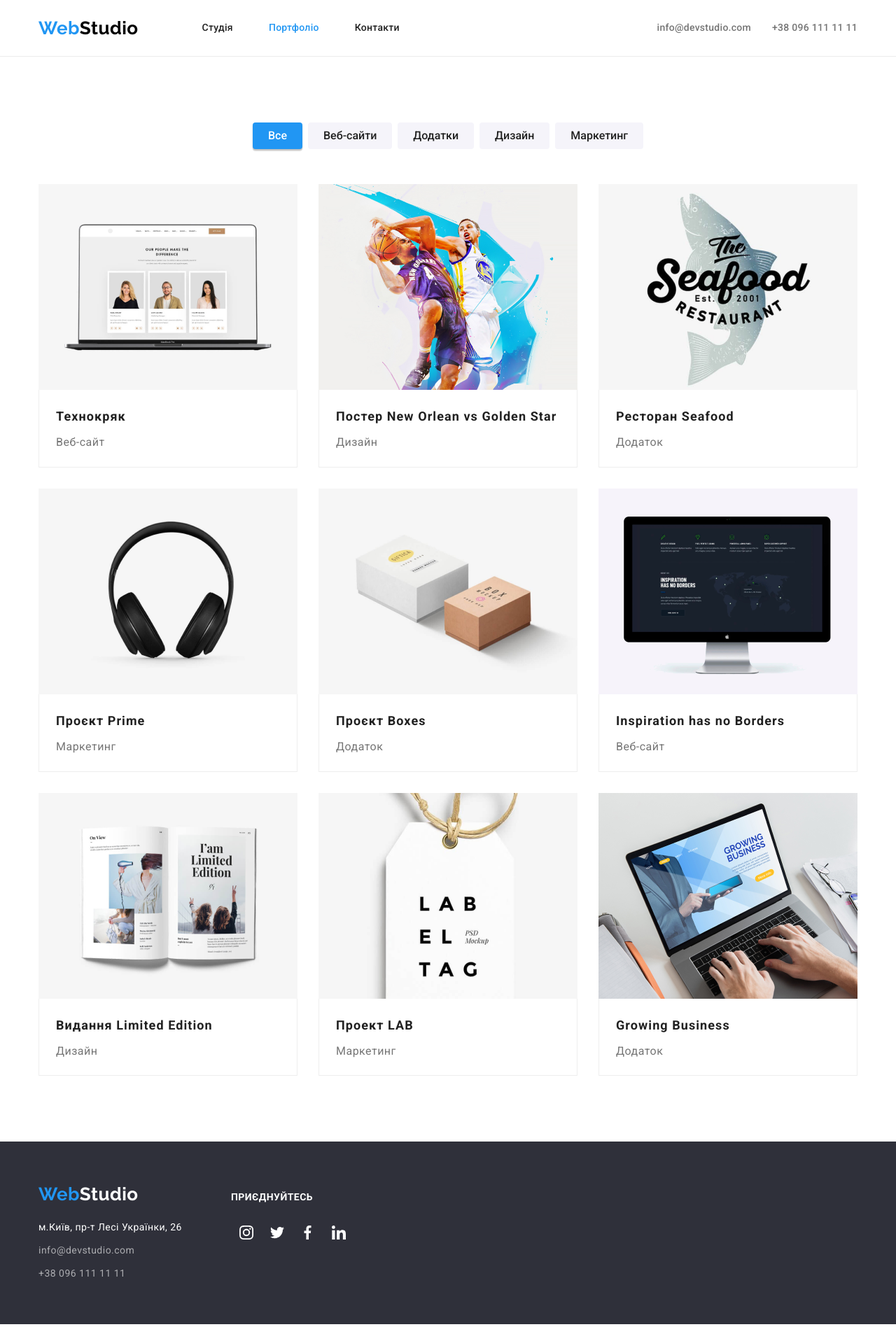
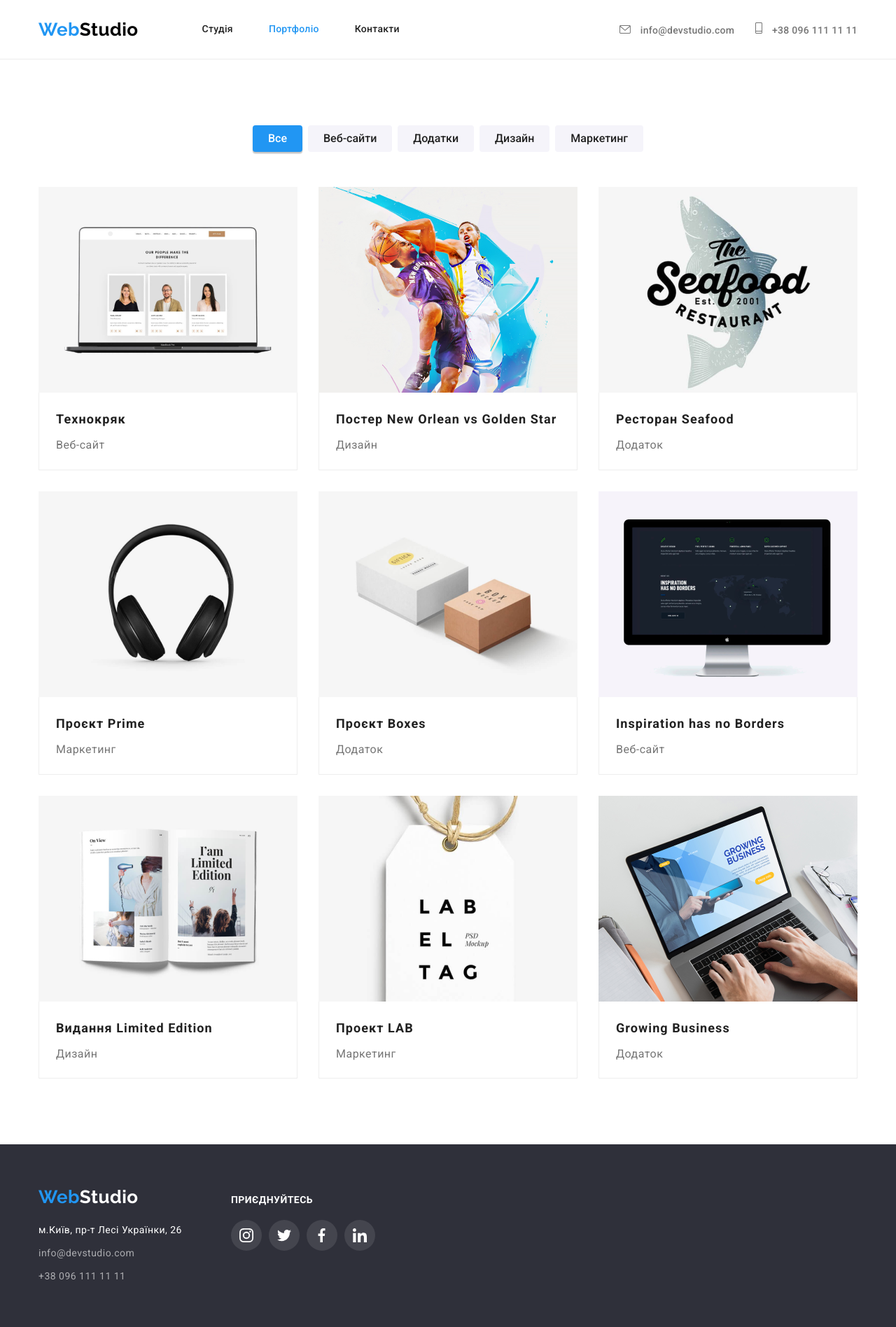
Before and after one commit to bekirmamediev/Homework-4, a plain HTML site: page portfolio.html in a window 1280 px wide. Shown: the whole page at 70% size. Drawn offline with nearby package versions, Linux system fonts and the light colour scheme.

Commit message:
Update portfolio.html

```diff
--- a/portfolio.html
+++ b/portfolio.html
@@ -29,8 +29,16 @@
         </nav>
 
         <ul class="contacts list">
-            <li class="item"><a class="contact-link" href="mailto:info@devstudio.com">info@devstudio.com</a></li>
-            <li class="item"><a class="contact-link" href="tel:+380961111111">+38 096 111 11 11</a></li>
+            <li class="item"><a class="contact-link" href="mailto:info@devstudio.com">
+                    <svg class="contact-icon">
+                        <use href="./images/symbol.svg#icon-envelope"></use>
+                    </svg>
+                    info@devstudio.com</a></li>
+            <li class="item"><a class="contact-link" href="tel:+380961111111">
+                    <svg class="contact-icon contact-phone">
+                        <use href="./images/symbol.svg#icon-phone"></use>
+                    </svg>
+                    +38 096 111 11 11</a></li>
         </ul>
     </div>
 
@@ -160,22 +168,22 @@
             <div class="footer-content">
                 <p class="advantages-title footer-white">ПРИЄДНУЙТЕСЬ</p>
                 <ul class="list sm-list footer-sm-list">
-                    <li class="item"> <a class="sm-link" href="">
+                    <li class="sm-item"> <a class="sm-link footer-sm-link" href="">
                             <svg class="sm-icon footer-icon">
                                 <use href="./images/symbol.svg#icon-instagram"></use>
                             </svg>
                         </a></li>
-                    <li class="item"><a class="sm-link" href="">
+                    <li class="sm-item"><a class="sm-link footer-sm-link" href="">
                             <svg class="sm-icon footer-icon">
                                 <use href="./images/symbol.svg#icon-twitter"></use>
                             </svg>
                         </a></li>
-                    <li class="item"><a class="sm-link" href="">
+                    <li class="sm-item"><a class="sm-link footer-sm-link" href="">
                             <svg class="sm-icon footer-icon">
                                 <use href="./images/symbol.svg#icon-fb"></use>
                             </svg>
                         </a></li>
-                    <li class="item"><a class="sm-link" href="">
+                    <li class="sm-item"><a class="sm-link footer-sm-link" href="">
                             <svg class="sm-icon footer-icon">
                                 <use href="./images/symbol.svg#icon-linkedin"></use>
                             </svg>
```
